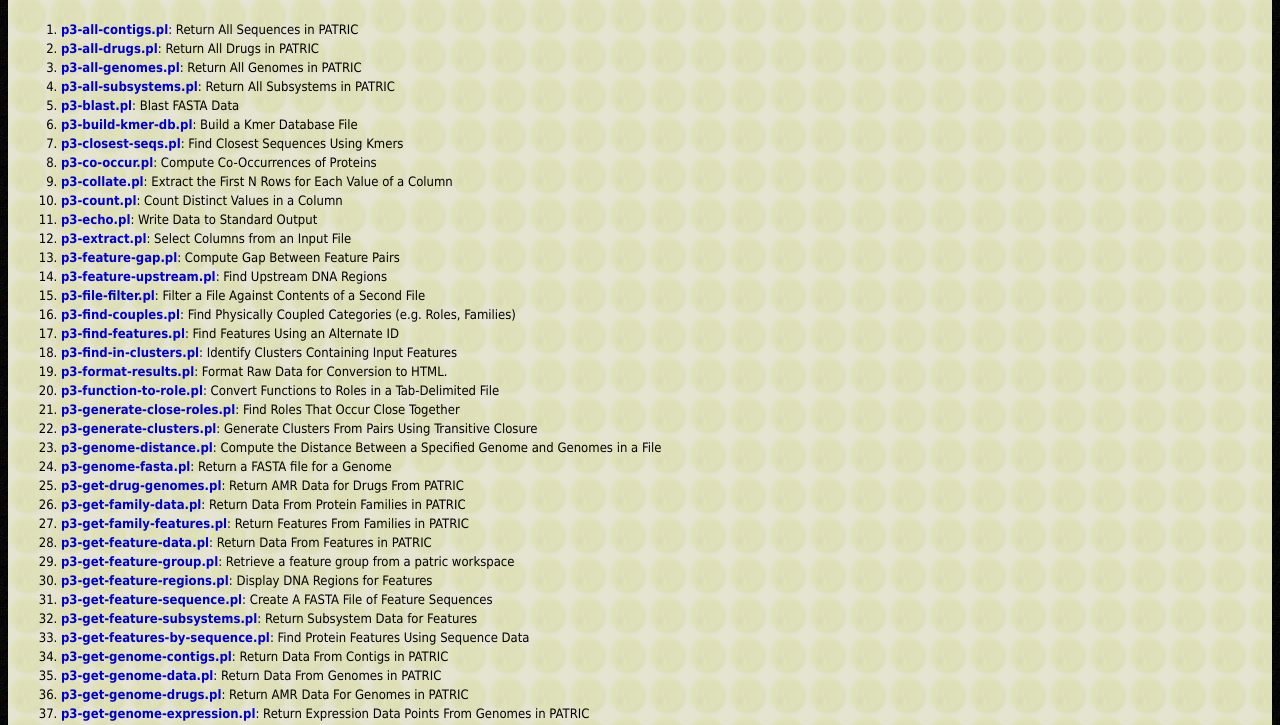
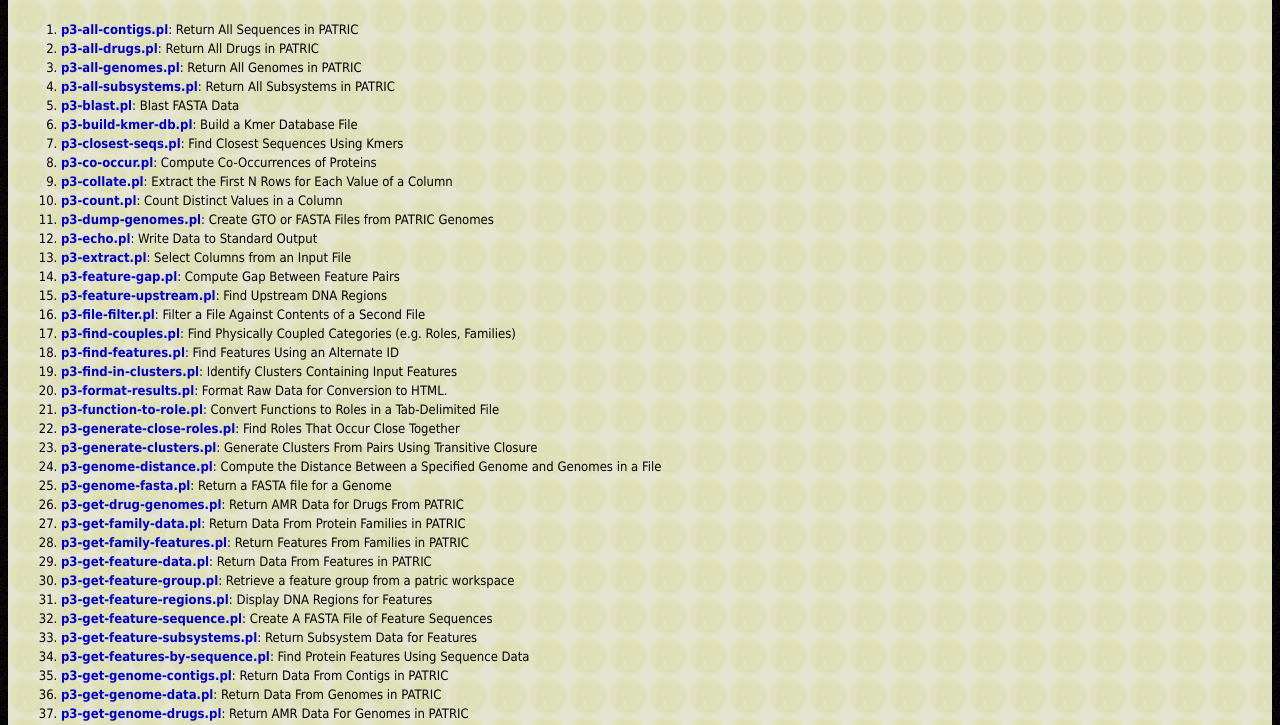
Before and after one commit to SEEDtk/Web, a plain HTML site: page Web/Tutorials/p3_script_list.html in a window 1280 px wide. Shown: the part 75-800 px from the top of the page. Drawn offline with Linux system fonts and the light colour scheme.

Commit message:
Fixed script list.

```diff
--- a/Web/Tutorials/p3_script_list.html
+++ b/Web/Tutorials/p3_script_list.html
@@ -21,6 +21,7 @@
 <li class="item"><a href="..Doc.cgi?module=p3-co-occur.pl">p3-co-occur.pl</a>: Compute Co-Occurrences of Proteins</li>
 <li class="item"><a href="..Doc.cgi?module=p3-collate.pl">p3-collate.pl</a>: Extract the First N Rows for Each Value of a Column</li>
 <li class="item"><a href="../Doc.cgi?module=p3-count.pl">p3-count.pl</a>: Count Distinct Values in a Column</li>
+<li class="item"><a href="../Doc.cgi?module=p3-dump-genomes.pl">p3-dump-genomes.pl</a>: Create GTO or FASTA Files from PATRIC Genomes</li>
 <li class="item"><a href="../Doc.cgi?module=p3-echo.pl">p3-echo.pl</a>: Write Data to Standard Output</li>
 <li class="item"><a href="../Doc.cgi?module=p3-extract.pl">p3-extract.pl</a>: Select Columns from an Input File</li>
 <li class="item"><a href="../Doc.cgi?module=p3-feature-gap.pl">p3-feature-gap.pl</a>: Compute Gap Between Feature Pairs</li>
```
